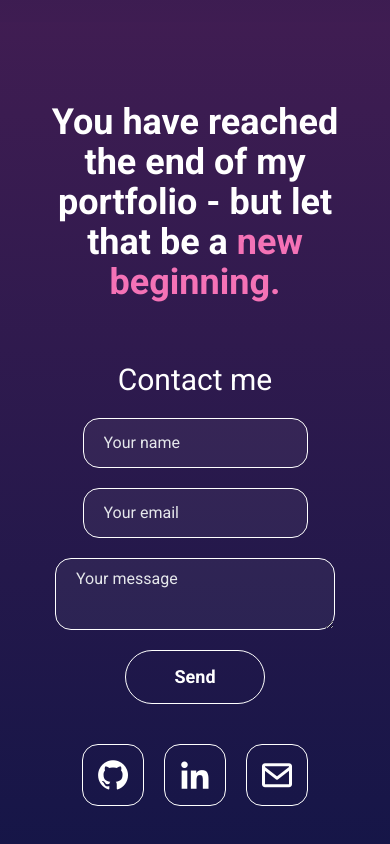
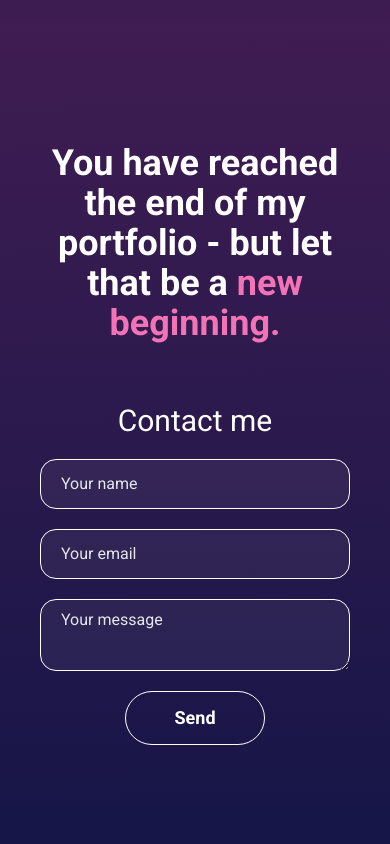
Before and after one commit to dqrk0jeste/portfolio, a Nuxt app: page / in a window 390 px wide. Shown: the part 5042-5886 px from the top of the page. Built offline with nearby package versions, Linux system fonts and the light colour scheme.

Commit message:
fixed a form

```diff
--- a/components/Footer.vue
+++ b/components/Footer.vue
@@ -50,10 +50,10 @@
         <a href="mailto:darkonikoloc@gmail.com" target="_blank"><button class="p-3 text-white border-solid border-white border-[1px] rounded-2xl flex items-center justify-center hover:bg-white/10"><i class='bx bx-envelope bx-md'></i></button></a>
       </div>
     </div>
-    <form @submit.prevent="sendEmail" class="p-5 basis-2/5 flex flex-col gap-5 items-center lg:items-start">
+    <form @submit.prevent="sendEmail" class="w-full p-5 basis-2/5 flex flex-col gap-5 items-center lg:items-start">
       <h4 class="text-3xl text-white lg:ml-3">Contact me</h4>
-      <input v-model="name" name="name" id="name" type="text" placeholder="Your name" class="w-fit px-5 py-3 bg-white/5 border-solid border-white border-[1px] shadow-white rounded-2xl text-white text-md lg:text-lg placeholder:text-gray-200 focus:border-pink-400" required>
-      <input v-model="email" name="email" id="email" type="text" placeholder="Your email" class="w-fit px-5 py-3 bg-white/5 border-solid border-white border-[1px] shadow-white rounded-2xl text-white text-md lg:text-lg placeholder:text-gray-200 focus:border-pink-400" required>
+      <input v-model="name" name="name" id="name" type="text" placeholder="Your name" class="w-full lg:w-fit px-5 py-3 bg-white/5 border-solid border-white border-[1px] shadow-white rounded-2xl text-white text-md lg:text-lg placeholder:text-gray-200 focus:border-pink-400" required>
+      <input v-model="email" name="email" id="email" type="text" placeholder="Your email" class="w-full lg:w-fit px-5 py-3 bg-white/5 border-solid border-white border-[1px] shadow-white rounded-2xl text-white text-md lg:text-lg placeholder:text-gray-200 focus:border-pink-400" required>
       <textarea v-model="message" name="message" id="message" rows="3" placeholder="Your message" class="min-w-[280px] w-full resize-y h-[3lh] lg:h-[10lh] px-5 py-2 bg-white/5 border-solid border-white border-[1px] shadow-white rounded-2xl text-white text-md lg:text-lg placeholder:text-gray-200 focus:border-pink-400" @wheel.stop="" @touchstart.stop="" @touchend.stop="" required></textarea>
       <div class="flex flex-col items-center gap-2 lg:flex-row">
         <button type="submit" class="px-12 py-3 text-lg lg:text-xl text-white font-bold border-solid border-white border-[1px] rounded-full cursor-pointer transition-colors hover:border-white hover:bg-white hover:text-pink-400">Send</button>
@@ -63,11 +63,6 @@
         </div></div>
       </div>
     </form>
-    <div class="flex justify-center gap-5 lg:ml-[10%] lg:justify-normal lg:hidden">
-      <a href="https://github.com/dqrk0jeste" target="_blank"><button class="p-3 text-white border-solid border-white border-[1px] rounded-2xl flex items-center justify-center  hover:bg-white/10"><i class='bx bxl-github bx-md'></i></button></a>
-      <a href="https://www.linkedin.com/in/darko-nikolic-99816b296/" target="_blank"><button class="p-3 text-white border-solid border-white border-[1px] rounded-2xl flex items-center justify-center  hover:bg-white/10"><i class='bx bxl-linkedin bx-md'></i></button></a>
-      <a href="mailto:darkonikoloc@gmail.com" target="_blank"><button class="p-3 text-white border-solid border-white border-[1px] rounded-2xl flex items-center justify-center hover:bg-white/10"><i class='bx bx-envelope bx-md'></i></button></a>
-    </div>
   </footer>
 </template>
 
```
